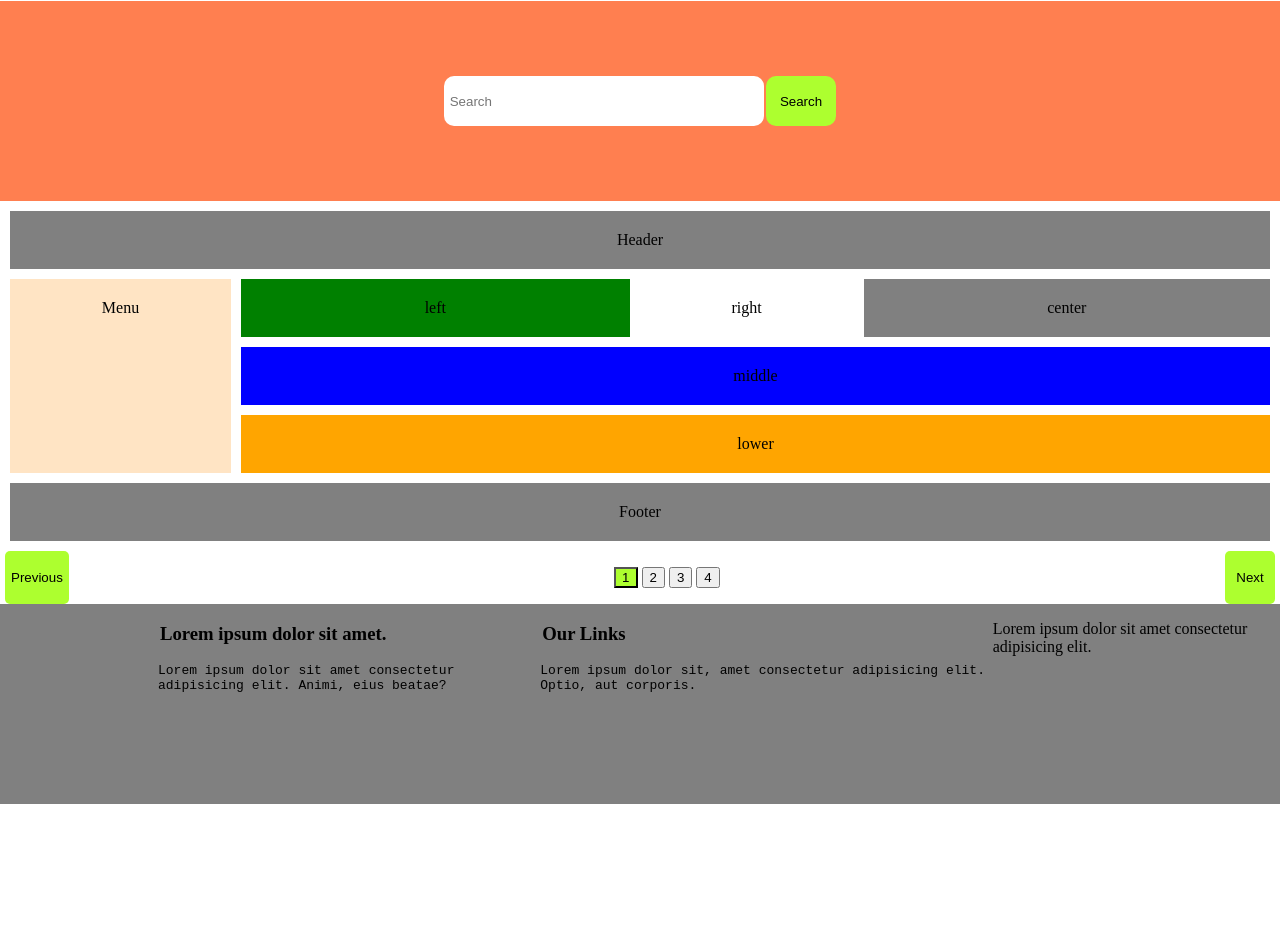
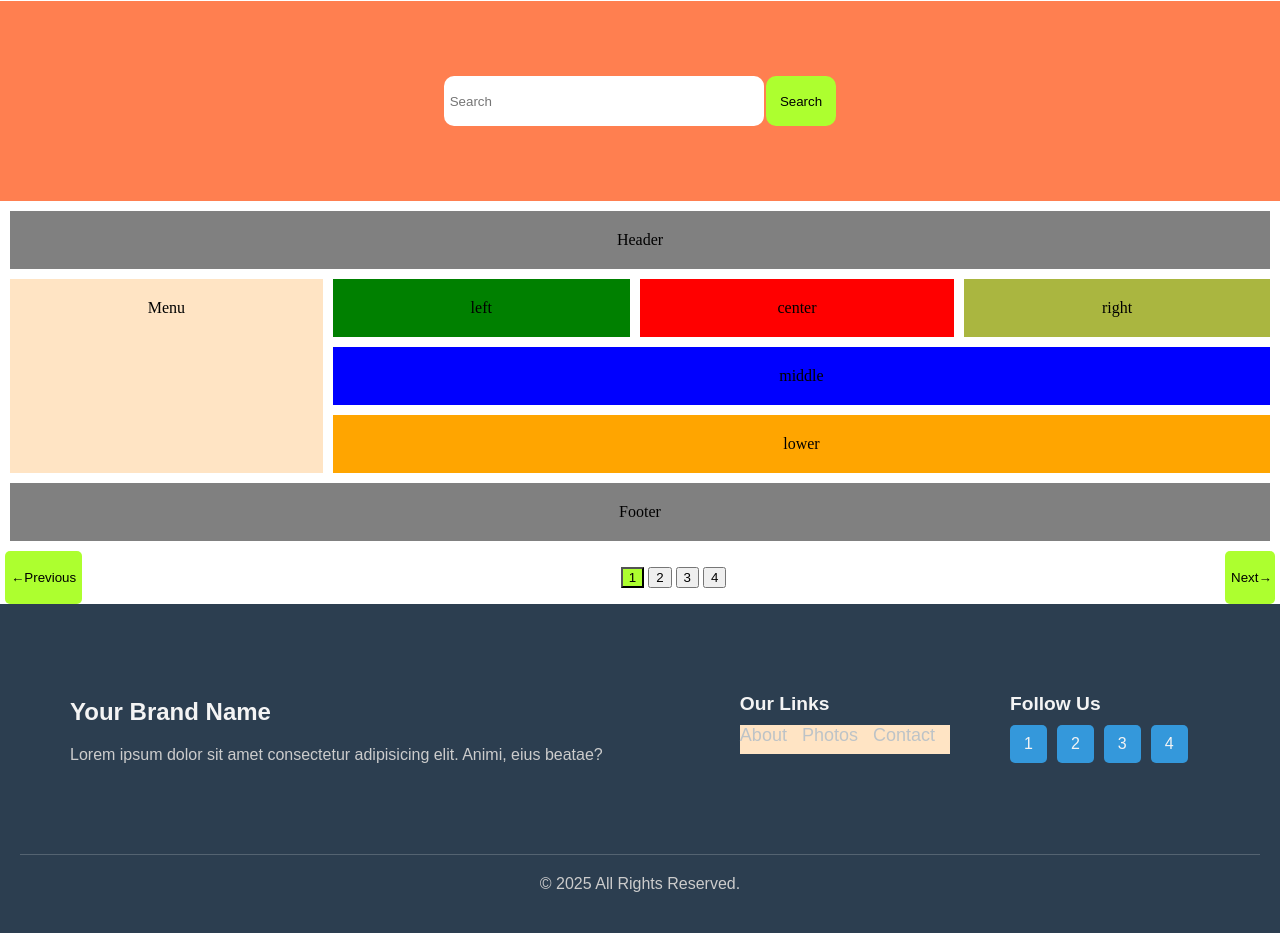
Before and after one commit to kushal612/scass_practice, a website: page index.html in a window 1280 px wide. Shown: the part 54-987 px from the top of the page. Before the commit the page ends 858 px from the top, so only its background shows below. Drawn offline with Linux system fonts and the light colour scheme.

Commit message:
changes the css of footer part

```diff
--- a/index.html
+++ b/index.html
@@ -12,10 +12,10 @@
         <p>logo</p>
       </div>
       <ul>
-        <li>photo</li>
-        <li>video</li>
-        <li>about</li>
-        <li>contact</li>
+        <li>Photo</li>
+        <li>Video</li>
+        <li>About</li>
+        <li>Contact</li>
       </ul>
     </nav>
     <div class="search-div">
@@ -33,31 +33,47 @@
       <div class="item8">Footer</div>
     </div>
     <div class="buttom">
-      <button class="previous-btn">Previous</button>
+      <button class="previous-btn">&#8592;Previous</button>
       <ul>
         <button class="num-btn">1</button>
         <button>2</button>
         <button>3</button>
         <button>4</button>
       </ul>
-      <button class="next-btn">Next</button>
+      <button class="next-btn">Next&#8594;</button>
     </div>
-    <div class="lower-section">
-      <div class="text">
-        <h3>Lorem ipsum dolor sit amet.</h3>
-        <pre>
-          Lorem ipsum dolor sit amet consectetur
-          adipisicing elit. Animi, eius beatae?</pre
-        >
+    <footer class="footer">
+      <div class="footer__content">
+        <div class="footer__section footer__text">
+          <h3>Your Brand Name</h3>
+          <p>
+            Lorem ipsum dolor sit amet consectetur adipisicing elit. Animi, eius
+            beatae?
+          </p>
+        </div>
+        <div class="footer__section footer__links">
+          <h3>Our Links</h3>
+          <nav>
+            <ul>
+              <li><a href="#">About</a></li>
+              <li><a href="#">Photos</a></li>
+              <li><a href="#">Contact</a></li>
+            </ul>
+          </nav>
+        </div>
+        <div class="footer__section footer__social">
+          <h3>Follow Us</h3>
+          <div class="social-icons">
+            <a href="#" class="social-link">1</a>
+            <a href="#" class="social-link">2</a>
+            <a href="#" class="social-link">3</a>
+            <a href="#" class="social-link">4</a>
+          </div>
+        </div>
       </div>
-      <div class="links">
-        <h3>Our Links</h3>
-        <pre>
-          Lorem ipsum dolor sit, amet consectetur adipisicing elit.
-          Optio, aut corporis.
-        </pre>
+      <div class="footer__bottom">
+        <p>&copy; 2025 All Rights Reserved.</p>
       </div>
-      <p>Lorem ipsum dolor sit amet consectetur adipisicing elit.</p>
-    </div>
+    </footer>
   </body>
 </html>
--- a/styles/scss/index.scss
+++ b/styles/scss/index.scss
@@ -72,8 +72,8 @@ nav {
 .item4 {
   @include set-grid-area(center, red);
 }
-.item4 {
-  @include set-grid-area(right, gray);
+.item5 {
+  @include set-grid-area(right, rgb(170, 182, 64));
 }
 .item6 {
   @include set-grid-area(middle, blue);
@@ -88,11 +88,11 @@ nav {
 .grid-container {
   display: grid;
   grid-template-areas:
-    "header header header header header header"
-    "menu left left center right right"
-    "menu middle middle middle middle middle"
-    "menu lower lower lower lower lower"
-    "footer footer footer footer footer footer";
+    "header header header header "
+    "menu left center right "
+    "menu middle middle middle "
+    "menu lower lower lower "
+    "footer footer footer footer ";
   grid-gap: 10px;
   padding: 10px;
 }
@@ -125,16 +125,113 @@ nav {
   }
 }
 
-.lower-section {
-  display: flex;
-  flex-direction: row;
-  width: 100%;
-  height: 200px;
-  background-color: grey;
-  h3 {
-    margin-left: 80px;
+// Define variables for consistent styling
+$primary-color: #f4f4f4;
+$secondary-color: #ccc;
+$background-color: #2c3e50; // Dark blue
+$accent-color: #3498db; // A nice blue for accents
+$link-hover-color: #fff;
+$link-color: #bdc3c7;
+
+.footer {
+  background-color: $background-color;
+  color: $primary-color;
+  padding: 40px 20px;
+  font-family: Arial, sans-serif;
+
+  &__content {
+    display: flex;
+    flex-wrap: wrap; // Allow items to wrap on smaller screens
+    justify-content: space-around;
+    max-width: 1200px;
+    margin: 0 auto;
+    padding-bottom: 20px;
   }
-  .text {
-    margin-left: 80px;
+
+  &__section {
+    padding: 20px;
+    min-width: 200px; // Prevent columns from getting too narrow
+    margin: 10px;
+  }
+
+  &__text {
+    flex: 2; // Allow the text section to take up more space
+    min-width: 250px;
+
+    h3 {
+      font-size: 1.5em;
+      margin-bottom: 10px;
+    }
+
+    p {
+      color: $secondary-color;
+      line-height: 1.6;
+    }
+  }
+
+  &__links {
+    h3 {
+      font-size: 1.2em;
+      margin-bottom: 10px;
+    }
+
+    ul {
+      list-style-type: none;
+      padding: 0;
+      margin: 0;
+
+      li {
+        margin-bottom: 8px;
+      }
+
+      a {
+        color: $link-color;
+        text-decoration: none;
+        transition: color 0.3s ease;
+
+        &:hover {
+          color: $link-hover-color;
+        }
+      }
+    }
+  }
+
+  &__social {
+    h3 {
+      font-size: 1.2em;
+      margin-bottom: 10px;
+    }
+  }
+
+  .social-icons {
+    display: flex;
+    gap: 10px;
+  }
+
+  .social-link {
+    display: inline-block;
+    padding: 10px 14px;
+    background-color: $accent-color;
+    color: $primary-color;
+    border-radius: 5px;
+    text-decoration: none;
+    transition: background-color 0.3s ease, transform 0.3s ease;
+
+    &:hover {
+      background-color: darken($accent-color, 10%); // Darken color on hover
+      transform: translateY(-3px); // Lift button on hover
+    }
+  }
+
+  &__bottom {
+    border-top: 1px solid rgba($primary-color, 0.2); // Semi-transparent line
+    text-align: center;
+    padding-top: 20px;
+    margin-top: 20px;
+
+    p {
+      margin: 0;
+      color: $secondary-color;
+    }
   }
 }
```
Also changed, not shown: styles/css/index.css, 1 other file.
